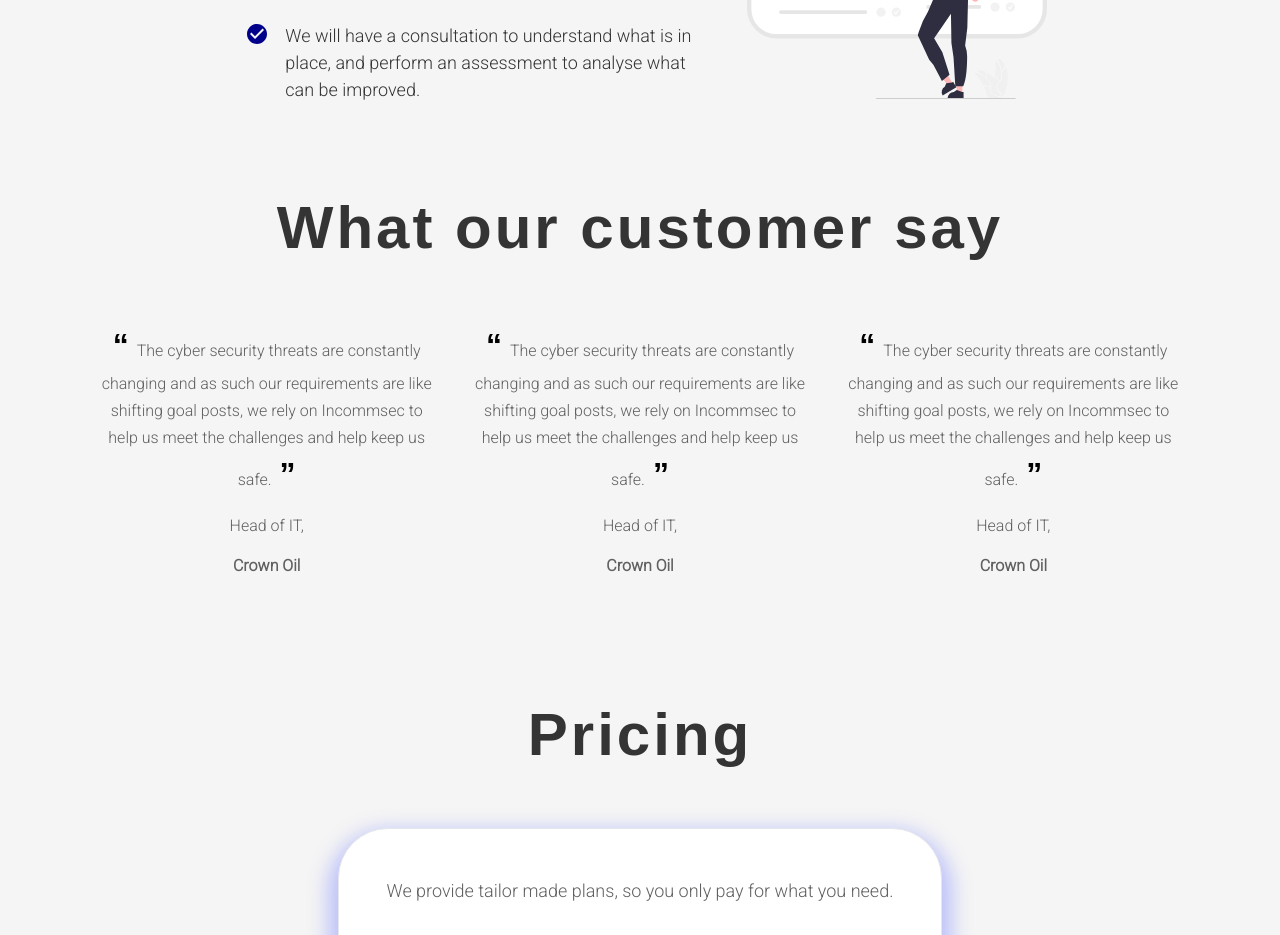
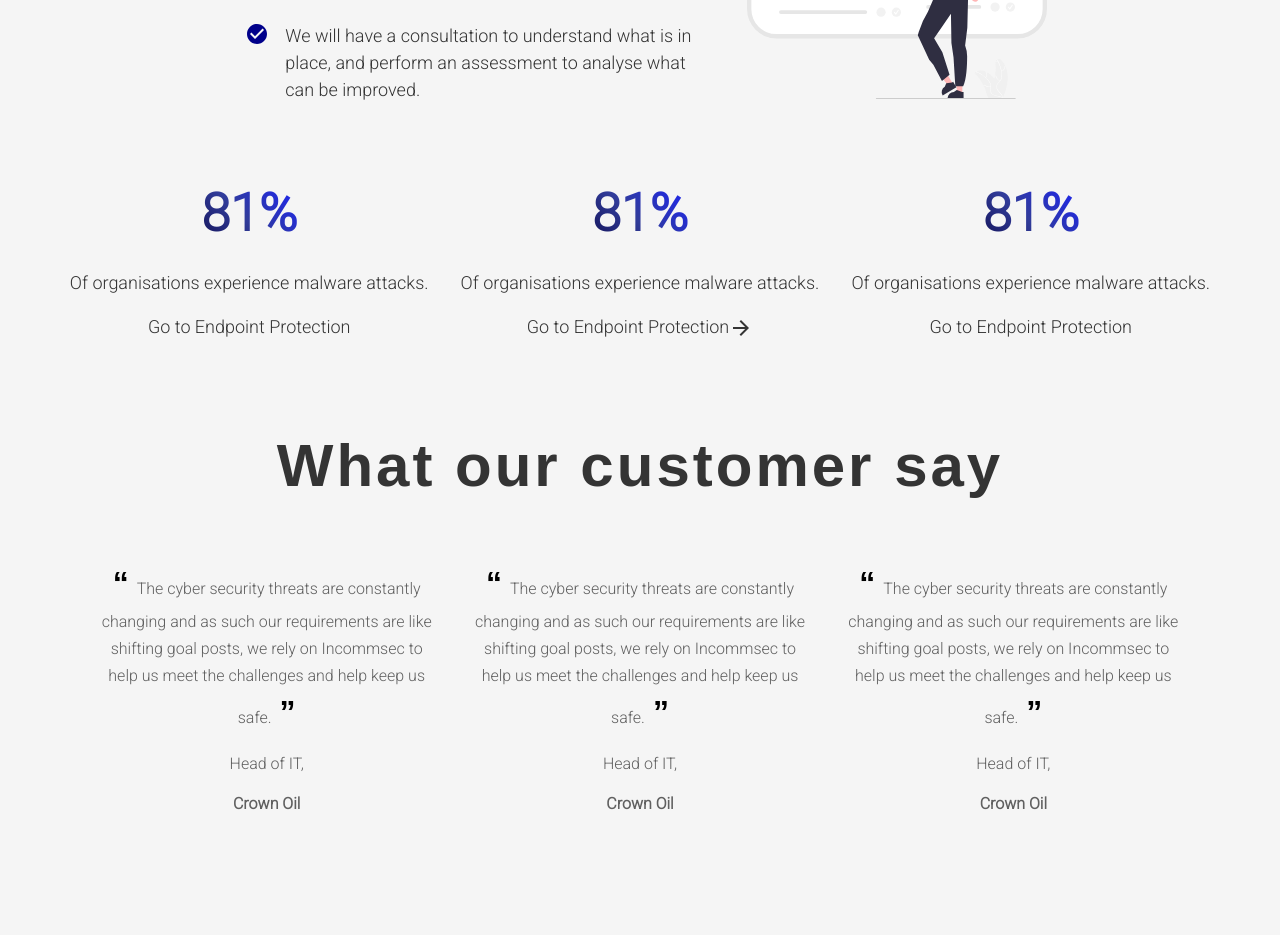
Before and after one commit to salamabro-dev/INCOMMSEC_demo, a Next.js app: page / in a window 1280 px wide. Shown: the part 1060-1995 px from the top of the page. Built offline with nearby package versions, Linux system fonts and the light colour scheme.

Commit message:
further changes

```diff
--- a/app/(site)/components/SecondaryBanner/HowWeWork.jsx
+++ b/app/(site)/components/SecondaryBanner/HowWeWork.jsx
@@ -1,6 +1,7 @@
 import React from "react";
 import CheckCircleIcon from "@mui/icons-material/CheckCircle";
 import Image from "next/image";
+import ArrowForwardIcon from "@mui/icons-material/ArrowForward";
 
 function HowWeWork() {
   return (
@@ -10,7 +11,7 @@ function HowWeWork() {
           How we will work with you
         </h2>
       </div>
-      <div className="grid lg:col-span-8 lg:col-start-3 lg:col-end-8 mx-8 justify-center flex lg:mr-12 ">
+      <div className="grid lg:col-span-8 lg:col-start-3 lg:col-end-8 mx-8 justify-center flex lg:mr-12  ">
         <div className="px-4 mb-8 lg:px-0">
           <div className="flex gap-4">
             <CheckCircleIcon style={{ color: "#00008A" }} />
@@ -43,6 +44,52 @@ function HowWeWork() {
       <div className="lg:col-span-4 hidden lg:grid  pt-[5rem]">
         <Image className="" src="/control-panel.svg" width={300} height={450} />
       </div>
+
+      <div className="md:flex md:justify-center md:col-x-8 flex-wrap md:col-span-12 md:pt-10 ">
+        <div className="md:col-span-4 pb-8 ">
+          <div className="flex justify-center flex-col items-center text-center px-[8rem] md:px-8 lg:px-4">
+            <p className="banner-info font-semibold pb-4 text-[52px]"> 81% </p>
+            <p className="text-primary-grey-p pb-4 text-lg">
+              {" "}
+              Of organisations experience malware attacks.{" "}
+            </p>
+            <p className="text-lg">
+              <a className="text-primary-grey-p font-medium" href="/">
+                Go to Endpoint Protection
+              </a>
+            </p>
+          </div>
+        </div>
+        <div className="md:col-span-4 pb-8">
+          <div className="flex justify-center flex-col items-center text-center px-[8rem] md:px-8 lg:px-4">
+            <p className="banner-info font-semibold pb-4 text-[52px]"> 81% </p>
+            <p className="text-primary-grey-p pb-4 text-lg">
+              {" "}
+              Of organisations experience malware attacks.{" "}
+            </p>
+            <p className="text-lg">
+              <a className="text-primary-grey-p font-medium" href="/">
+                Go to Endpoint Protection
+                <ArrowForwardIcon />
+              </a>
+            </p>
+          </div>
+        </div>
+        <div className="md:col-span-4 pb-8">
+          <div className="flex justify-center flex-col items-center text-center px-[8rem] md:px-8 lg:px-4">
+            <p className="banner-info font-semibold pb-4 text-[52px]"> 81% </p>
+            <p className="text-primary-grey-p pb-4 text-lg">
+              {" "}
+              Of organisations experience malware attacks.{" "}
+            </p>
+            <p className="text-lg">
+              <a className="text-primary-grey-p font-medium" href="/">
+                Go to Endpoint Protection
+              </a>
+            </p>
+          </div>
+        </div>
+      </div>
     </section>
   );
 }
```
